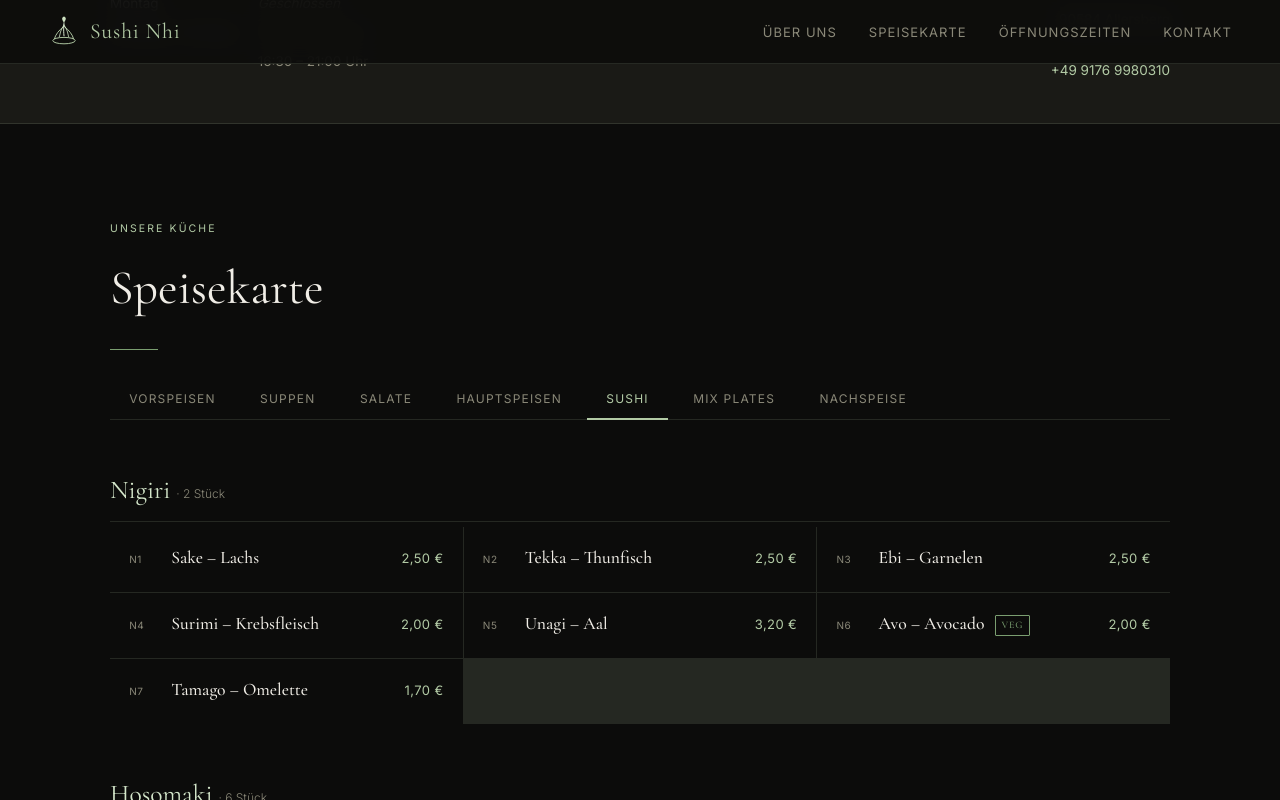
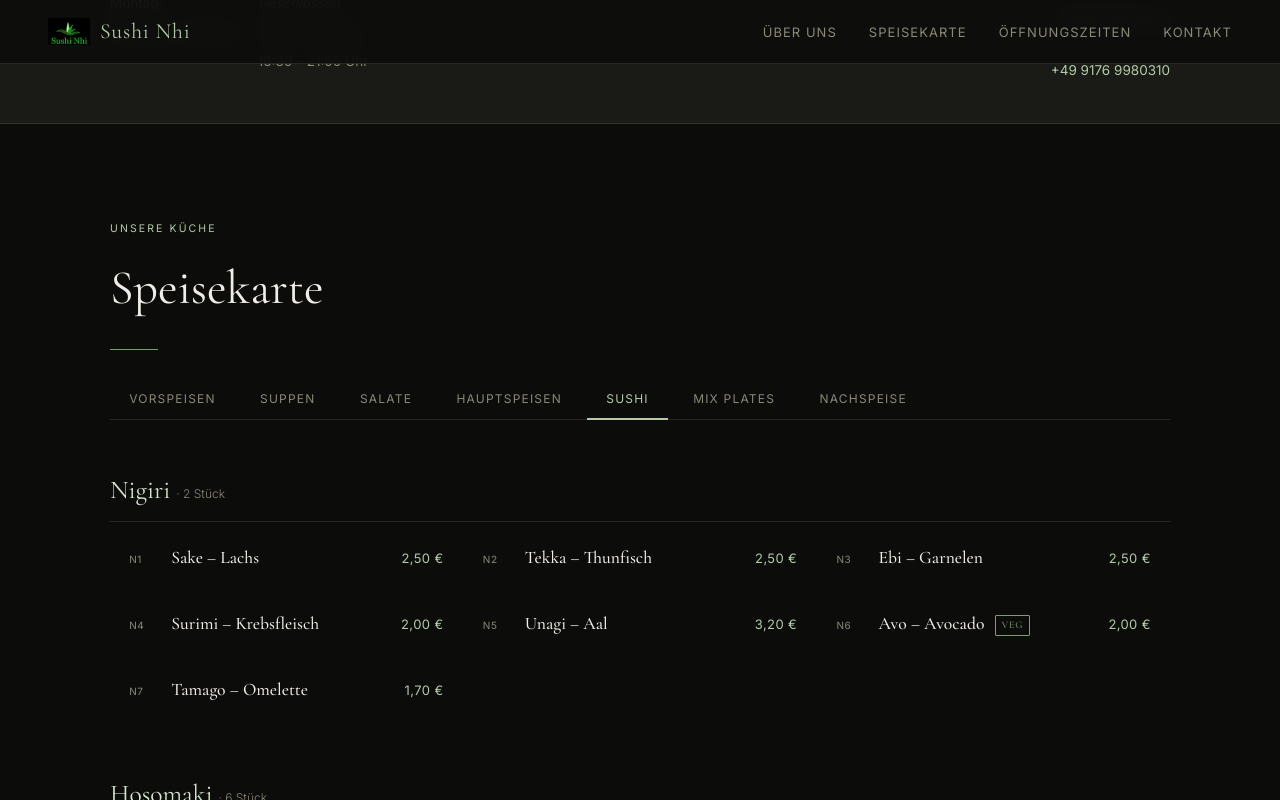
Before and after one commit to juliabischoff2007-ux/Sushi-Nhi, a plain HTML site: page index.html in a window 1280 px wide. Both pictures are taken after a click on the button "SUSHI". Shown: the part 1752-2552 px from the top of the page. Drawn offline with nearby package versions, Linux system fonts and the light colour scheme.

Commit message:
Fix grey menu cells and replace nav logo with real image
Co-Authored-By: Claude Sonnet 4.6 <noreply@anthropic.com>

```diff
--- a/index.html
+++ b/index.html
@@ -314,7 +314,7 @@
       display: grid;
       grid-template-columns: repeat(auto-fill, minmax(300px, 1fr));
       gap: 1px;
-      background: var(--border);
+      background: var(--bg);
     }
     .menu-item {
       background: var(--bg);
@@ -439,7 +439,7 @@
       display: grid;
       grid-template-columns: repeat(auto-fill, minmax(200px, 1fr));
       gap: 1px;
-      background: var(--border);
+      background: var(--bg);
       margin-bottom: 1rem;
     }
     .dessert-item {
@@ -531,13 +531,7 @@
 <!-- NAV -->
 <nav>
   <a class="nav-logo" href="#hero">
-    <svg viewBox="0 0 40 40" fill="none" xmlns="http://www.w3.org/2000/svg">
-      <ellipse cx="20" cy="32" rx="14" ry="4" fill="none" stroke="#b2caa5" stroke-width="1.2"/>
-      <path d="M8 30 Q10 22 20 14 Q30 22 32 30" fill="none" stroke="#b2caa5" stroke-width="1.2"/>
-      <path d="M14 28 Q15 20 20 12 Q25 20 26 28" fill="none" stroke="#cce0c0" stroke-width="1"/>
-      <path d="M20 10 C20 10 19 18 20 26" fill="none" stroke="#ddecd5" stroke-width="1.2" stroke-linecap="round"/>
-      <path d="M20 10 C18 6 16 4 20 2 C24 4 22 6 20 10Z" fill="#cce0c0" stroke="none"/>
-    </svg>
+    <img src="images/logo.png" alt="Sushi Nhi Logo" style="width:42px;height:42px;object-fit:contain;" />
     <span>Sushi Nhi</span>
   </a>
   <ul class="nav-links">
```
Also changed, not shown: images/logo.png (added).
